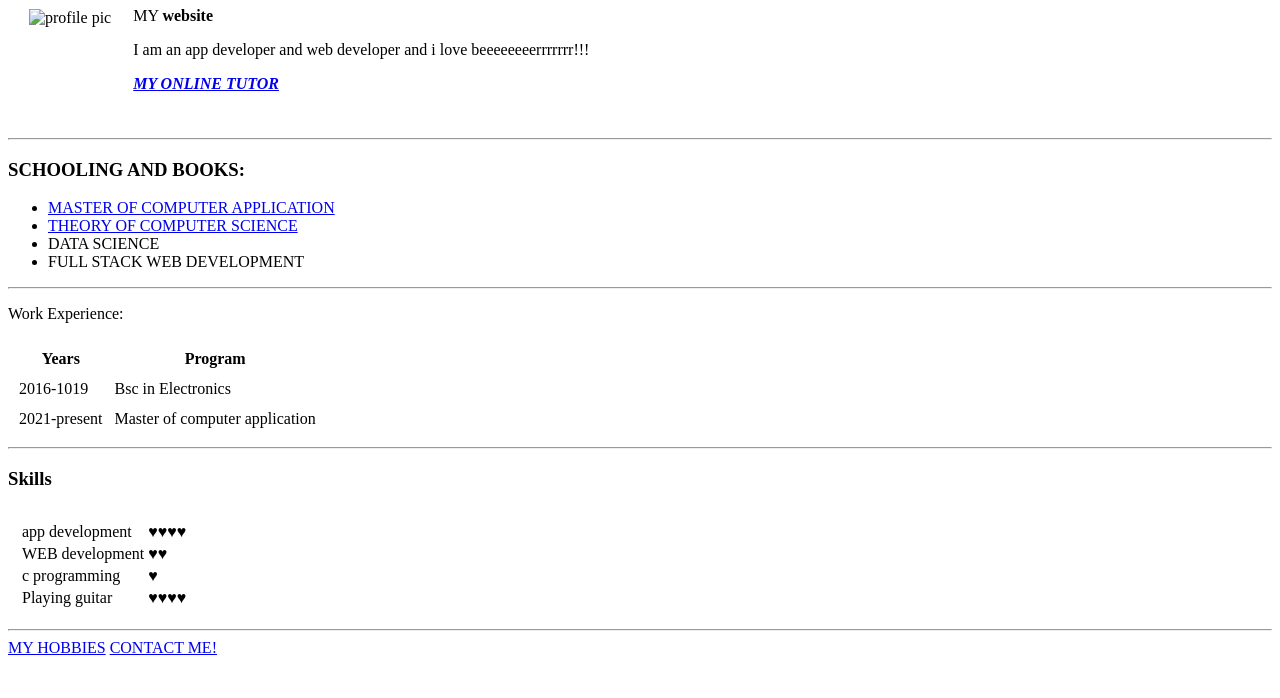
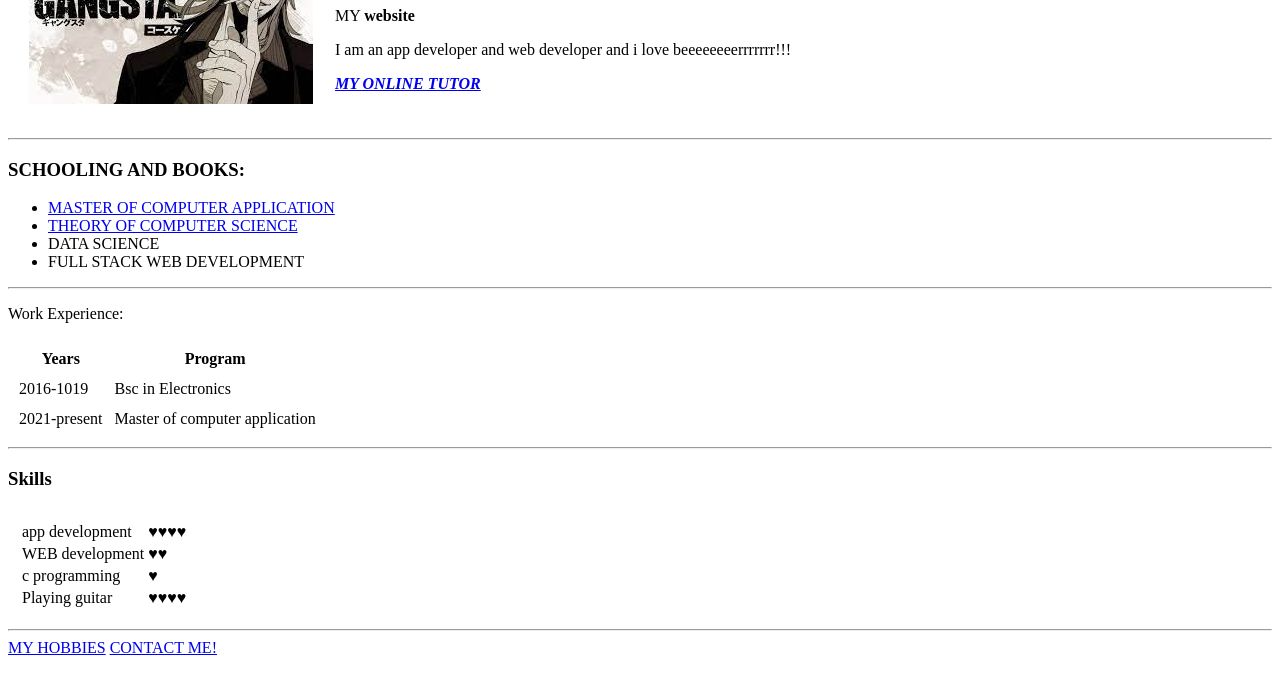
Before and after one commit to Moasang1/cv, a plain HTML site: page index.html in a window 1280 px wide. Shown: the part 102-800 px from the top of the page. Drawn offline with Linux system fonts and the light colour scheme.

Commit message:
Update index.html

```diff
--- a/index.html
+++ b/index.html
@@ -9,7 +9,7 @@
 <body>
   <table cellspacing="20">
     <tr>
-      <td><img src="pro.jpg" alt="profile pic" /></td>
+      <td><img src="images\pro.jpg" alt="profile pic" /></td>
       <td><h1>MOASANG JAMIR</h1>
       <p>MY <strong>website</strong></p>
       <p>I am an app developer and web developer and i love beeeeeeeerrrrrrr!!!</p>
```
